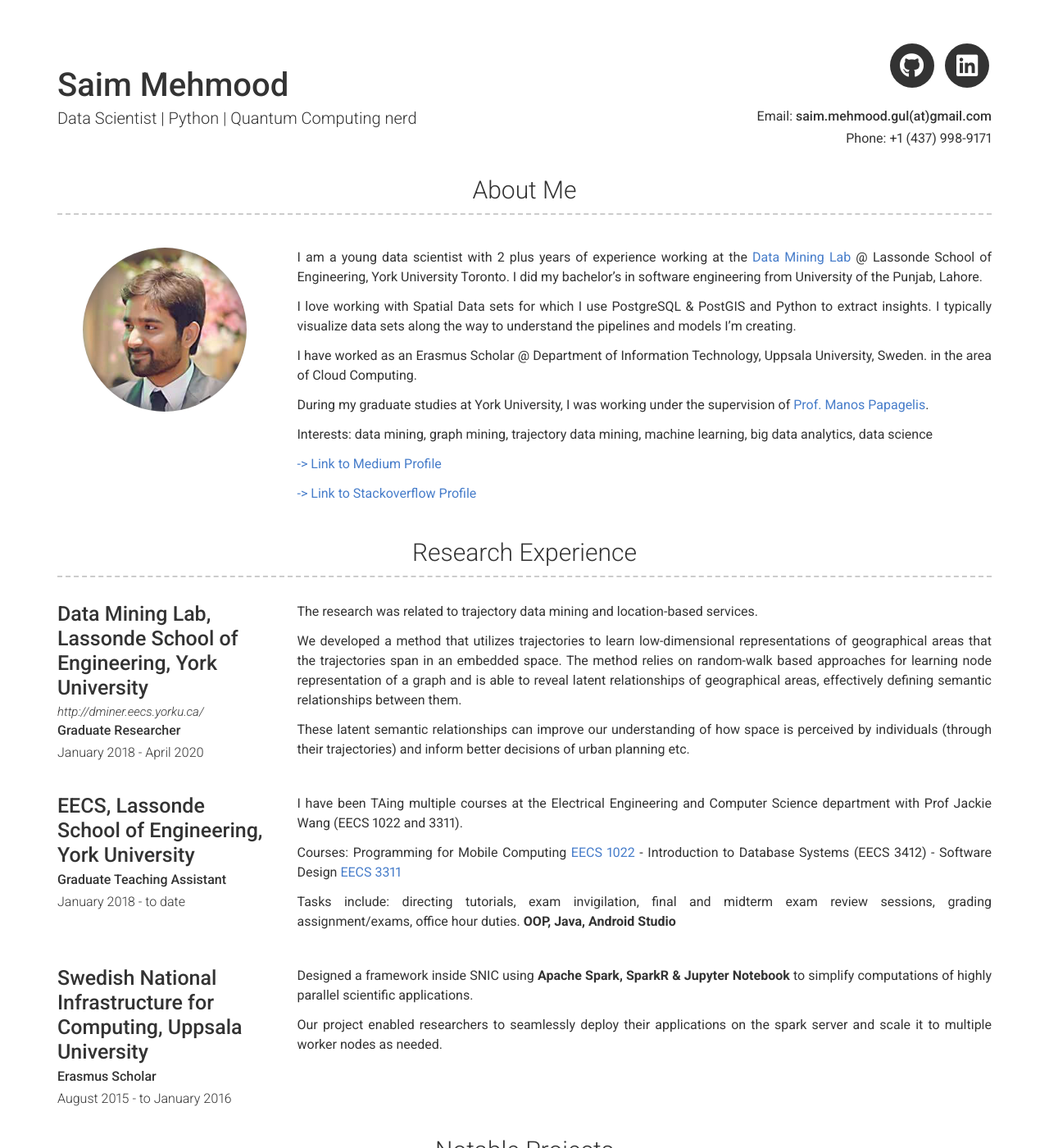
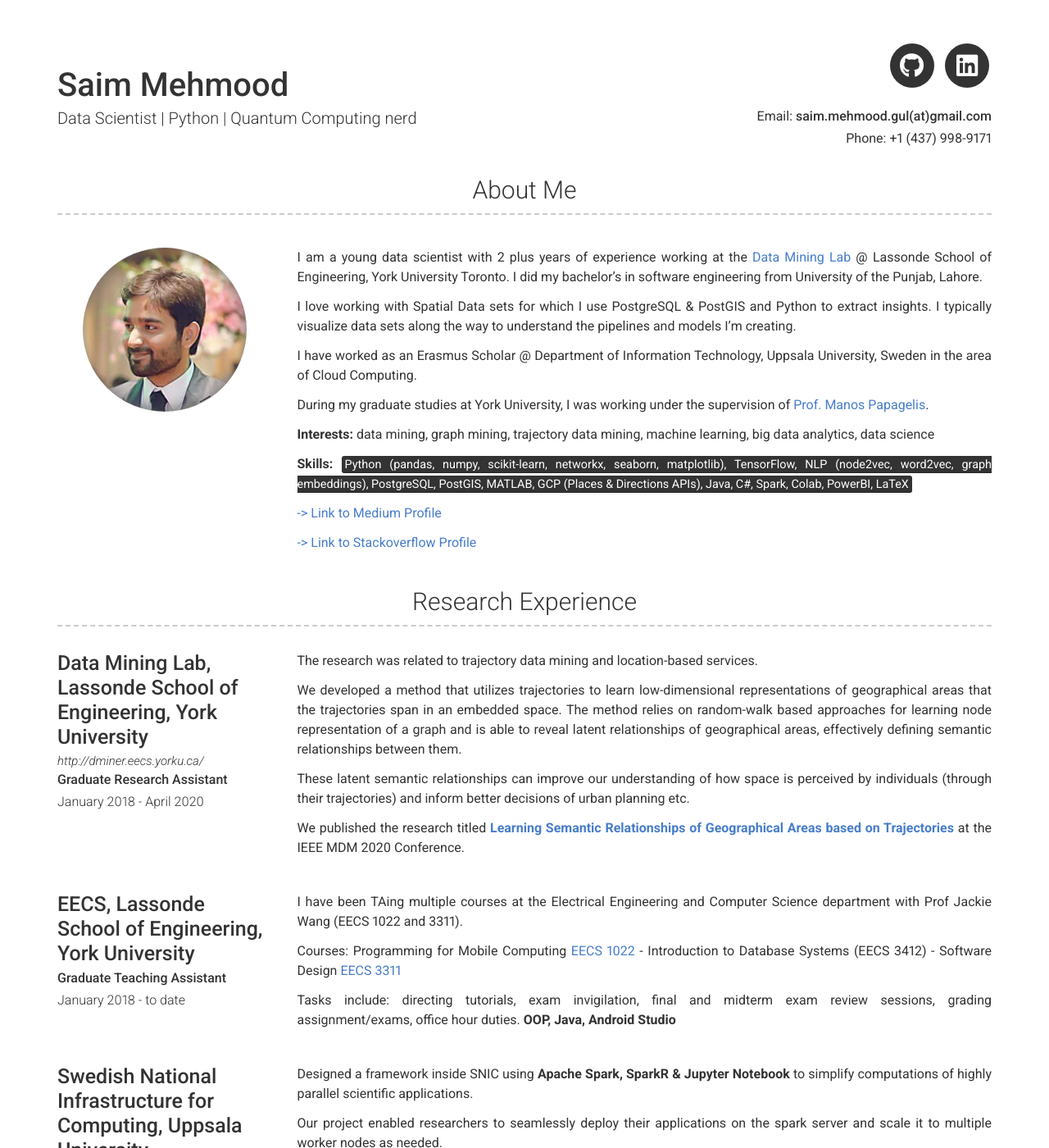
Before and after one commit to saimmehmood/saimmehmood.github.io, a Jekyll site: the page built from index.md, in a window 1280 px wide and 1400 px high. Shown: the whole window at 82% size. Built offline with Jekyll 4.4.1, drawn with Linux system fonts in a browser that asks for light colours; nearby versions of some CDN libraries; some of the changed text lies outside the part shown.

Commit message:
3:38 PM 1/24/2021

```diff
--- a/_config.yml
+++ b/_config.yml
@@ -37,11 +37,13 @@ about_content: | # this will include new lines to allow paragraphs
     I typically visualize data sets along the way to understand the pipelines and models I'm creating.
 
 
-    I have worked as an Erasmus Scholar @ Department of Information Technology, Uppsala University, Sweden. in the area of Cloud Computing.
+    I have worked as an Erasmus Scholar @ Department of Information Technology, Uppsala University, Sweden in the area of Cloud Computing.
 
     During my graduate studies at York University, I was working under the supervision of [Prof. Manos Papagelis](https://www.eecs.yorku.ca/~papaggel/).
 
-    Interests: data mining, graph mining, trajectory data mining, machine learning, big data analytics, data science
+    **Interests:** data mining, graph mining, trajectory data mining, machine learning, big data analytics, data science
+
+    **Skills:** <mark>Python (pandas, numpy, scikit-learn, networkx, seaborn, matplotlib), TensorFlow, NLP (node2vec, word2vec, graph embeddings), PostgreSQL, PostGIS, MATLAB, GCP (Places & Directions APIs), Java, C#, Spark, Colab, PowerBI, LaTeX </mark>
 
     [-> Link to Medium Profile](https://medium.com/@saim.mehmood.gul)
 
--- a/_data/education.yml
+++ b/_data/education.yml
@@ -1,6 +1,6 @@
 - layout: left
   name: York University
-  dates: Jan 2018 - Mar 2020
+  dates: Jan 2018 - June 2020
   qualification: MSc Computer Science
   quote: >
     York University is a public research university in Toronto, Ontario, Canada. It is Canada's third-largest university, and it has approximately 55,700 students, 7000 faculty and staff, and over 315,000 alumni worldwide.
--- a/_data/experience.yml
+++ b/_data/experience.yml
@@ -1,7 +1,7 @@
 - layout: left
   company: Data Mining Lab, Lassonde School of Engineering, York University
   link: http://dminer.eecs.yorku.ca/
-  job_title: Graduate Researcher
+  job_title: Graduate Research Assistant
   dates: January 2018 - April 2020
   # quote: >
   #  Solving 21st century problems by diging holes and making game changing products like the *not a flamethrower*
@@ -14,6 +14,9 @@
 
     These latent semantic relationships can improve our understanding of how space is perceived by individuals (through their trajectories)
     and inform better decisions of urban planning etc.
+
+    We published the research titled [**Learning Semantic Relationships of Geographical Areas based on Trajectories**](https://ieeexplore.ieee.org/document/9162305)
+    at the IEEE MDM 2020 Conference.
 
 - layout: left
   company: EECS, Lassonde School of Engineering, York University
```
